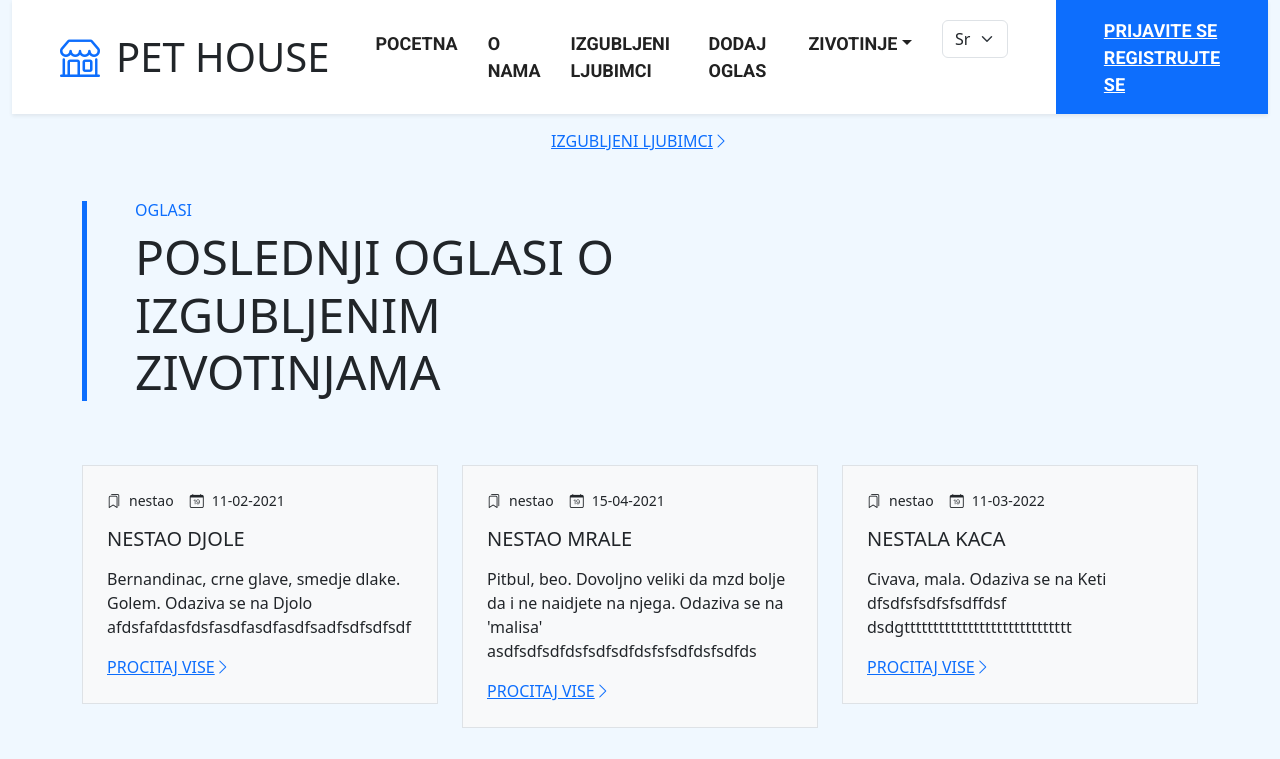
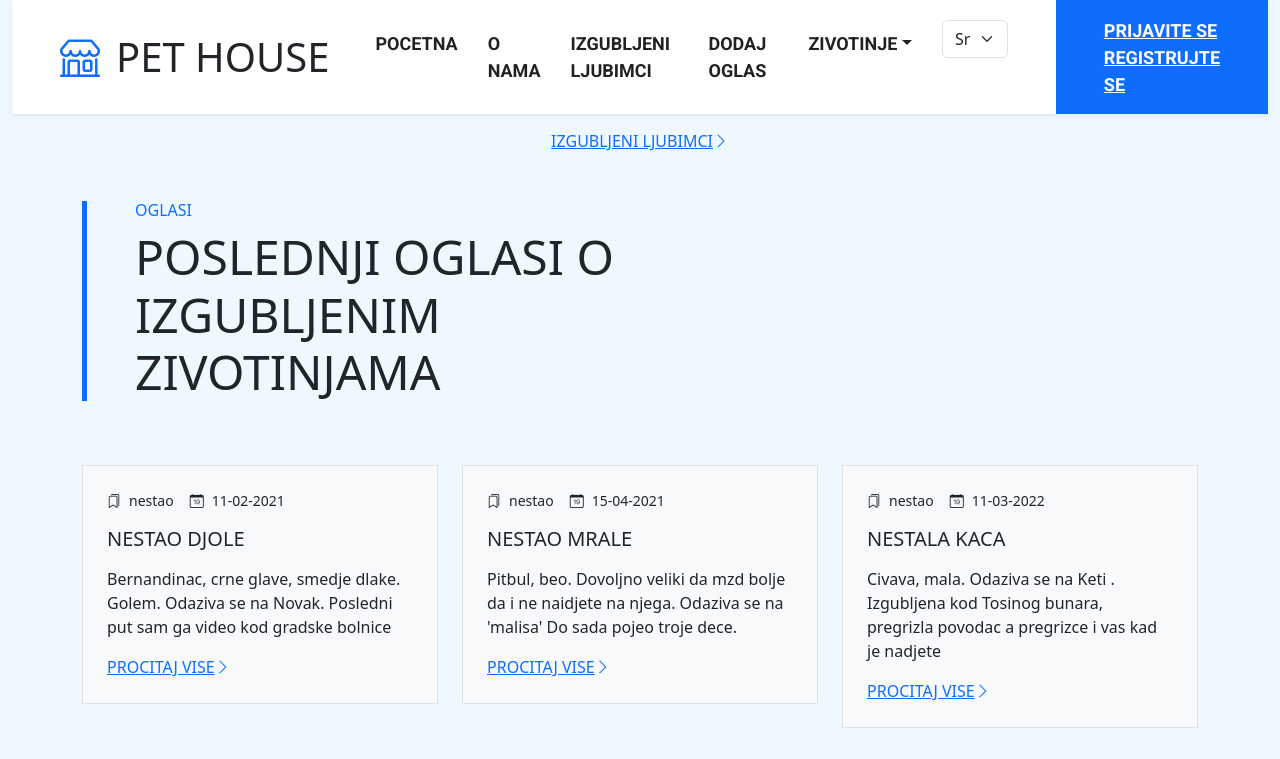
Before and after one commit to RixRasa/Animal-Shelter, a Vue app in the folder myapp/: page /showoglasi in a window 1280 px wide. Shown: the top 759 px of the page. Built offline with nearby package versions, Linux system fonts and the light colour scheme.

Commit message:
Error changes

```diff
--- a/myapp/src/components/NavigationBar.vue
+++ b/myapp/src/components/NavigationBar.vue
@@ -152,7 +152,7 @@ export default {
     methods:{
         Logout(){
             localStorage.removeItem('CurrentUser');
-            localStorage.removeItem
+
         }
     }
 };
--- a/myapp/src/data/oglasi.js
+++ b/myapp/src/data/oglasi.js
@@ -3,7 +3,7 @@ const allOglasi = [
 
         naziv : "Djole",
         naslov: "Nestao Djole",
-        opis : "Bernandinac, crne glave, smedje dlake. Golem. Odaziva se na Djolo afdsfafdasfdsfasdfasdfasdfsadfsdfsdfsdf",
+        opis : "Bernandinac, crne glave, smedje dlake. Golem. Odaziva se na Novak. Posledni put sam ga video kod gradske bolnice",
         kontakt : "Kontakt telefon 061 672 7822 , Rasa",
         datum : "11-02-2021",
         username: "Dejan"
@@ -12,7 +12,7 @@ const allOglasi = [
 
         naziv : "Mrale",
         naslov: "Nestao Mrale",
-        opis : "Pitbul, beo. Dovoljno veliki da mzd bolje da i ne naidjete na njega. Odaziva se na 'malisa' asdfsdfsdfdsfsdfsdfdsfsfsdfdsfsdfds",
+        opis : "Pitbul, beo. Dovoljno veliki da mzd bolje da i ne naidjete na njega. Odaziva se na 'malisa'  Do sada pojeo troje dece.",
         kontakt : "Kontakt telefon 061 123 456 , Stefan",
         datum : "15-04-2021",
         username: "Rasa"
@@ -21,7 +21,7 @@ const allOglasi = [
 
         naziv : "Kaca",
         naslov : "Nestala Kaca",
-        opis : "Civava, mala. Odaziva se na Keti dfsdfsfsdfsfsdffdsf  dsdgttttttttttttttttttttttttttttt",
+        opis : "Civava, mala. Odaziva se na Keti . Izgubljena kod Tosinog bunara, pregrizla povodac a pregrizce i vas kad je nadjete",
         kontakt : "Kontakt telefon 061 111 111 , Andjela",
         datum : "11-03-2022",
         username: "Mile"
@@ -30,7 +30,7 @@ const allOglasi = [
 
         naziv : "Djole",
         naslov: "Nestao Djole",
-        opis : "Bernandinac, crne glave, smedje dlake. Golem. Odaziva se na Djolo afdsfafdasfdsfasdfasdfasdfsadfsdfsdfsdf",
+        opis : "Bernandinac, crne glave, smedje dlake. Golem. Odaziva se na Novak. Posledni put sam ga video kod gradske bolnice",
         kontakt : "Kontakt telefon 061 672 7822 , Rasa",
         datum : "11-02-2021",
         username: "Dejan"
@@ -39,7 +39,7 @@ const allOglasi = [
 
         naziv : "Mrale",
         naslov: "Nestao Mrale",
-        opis : "Pitbul, beo. Dovoljno veliki da mzd bolje da i ne naidjete na njega. Odaziva se na 'malisa' asdfsdfsdfdsfsdfsdfdsfsfsdfdsfsdfds",
+        opis : "Pitbul, beo. Dovoljno veliki da mzd bolje da i ne naidjete na njega. Odaziva se na 'malisa'. Do sada pojeo troje dece.",
         kontakt : "Kontakt telefon 061 123 456 , Stefan",
         datum : "15-04-2021",
         username: "Rasa"
@@ -48,7 +48,7 @@ const allOglasi = [
 
         naziv : "Kaca",
         naslov : "Nestala Kaca",
-        opis : "Civava, mala. Odaziva se na Keti dfsdfsfsdfsfsdffdsf  dsdgttttttttttttttttttttttttttttt",
+        opis : "Civava, mala. Odaziva se na Keti . Izgubljena kod Tosinog bunara, pregrizla povodac a pregrizce i vas kad je nadjete",
         kontakt : "Kontakt telefon 061 111 111 , Andjela",
         datum : "11-03-2022",
         username: "Dejan"
```
